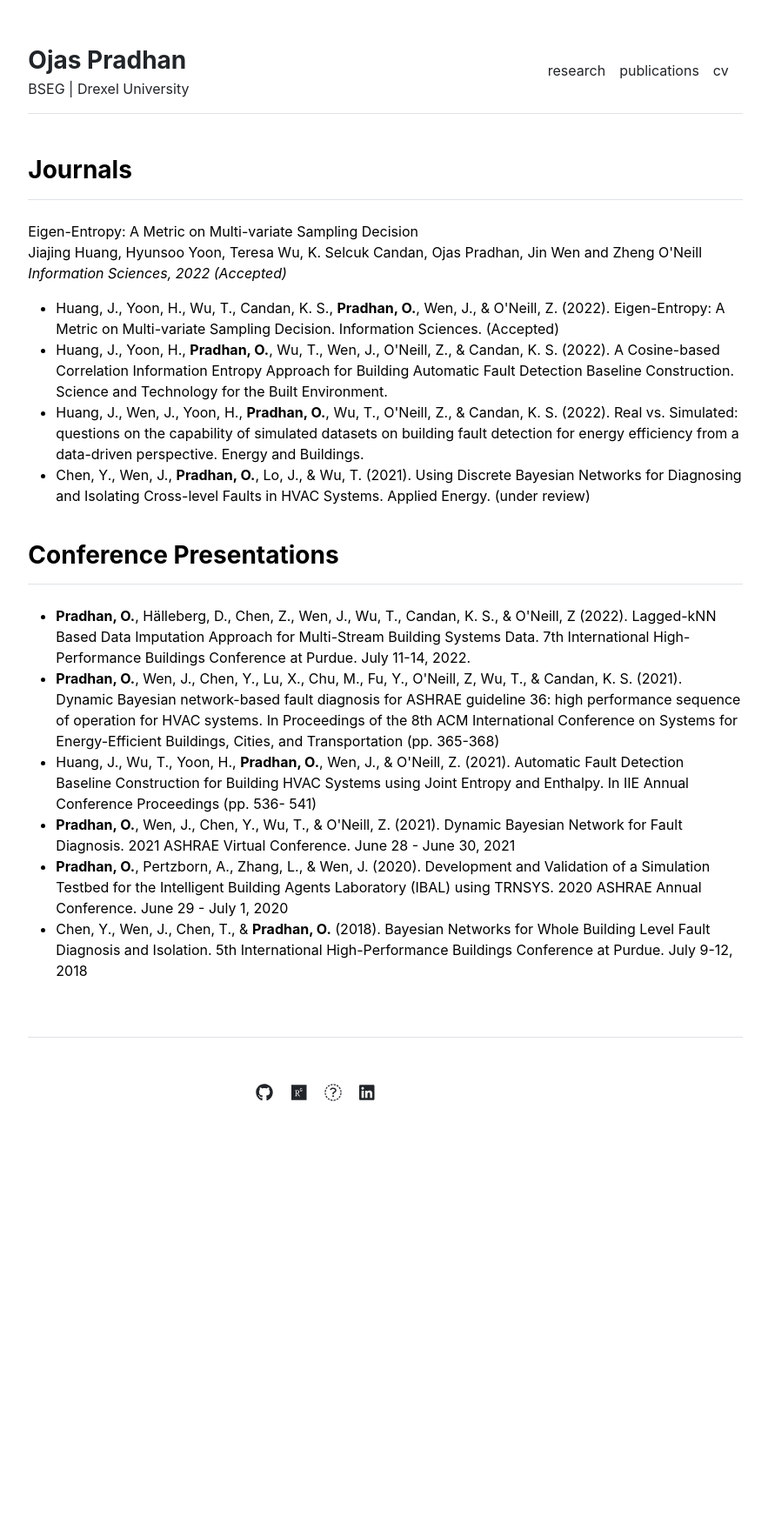
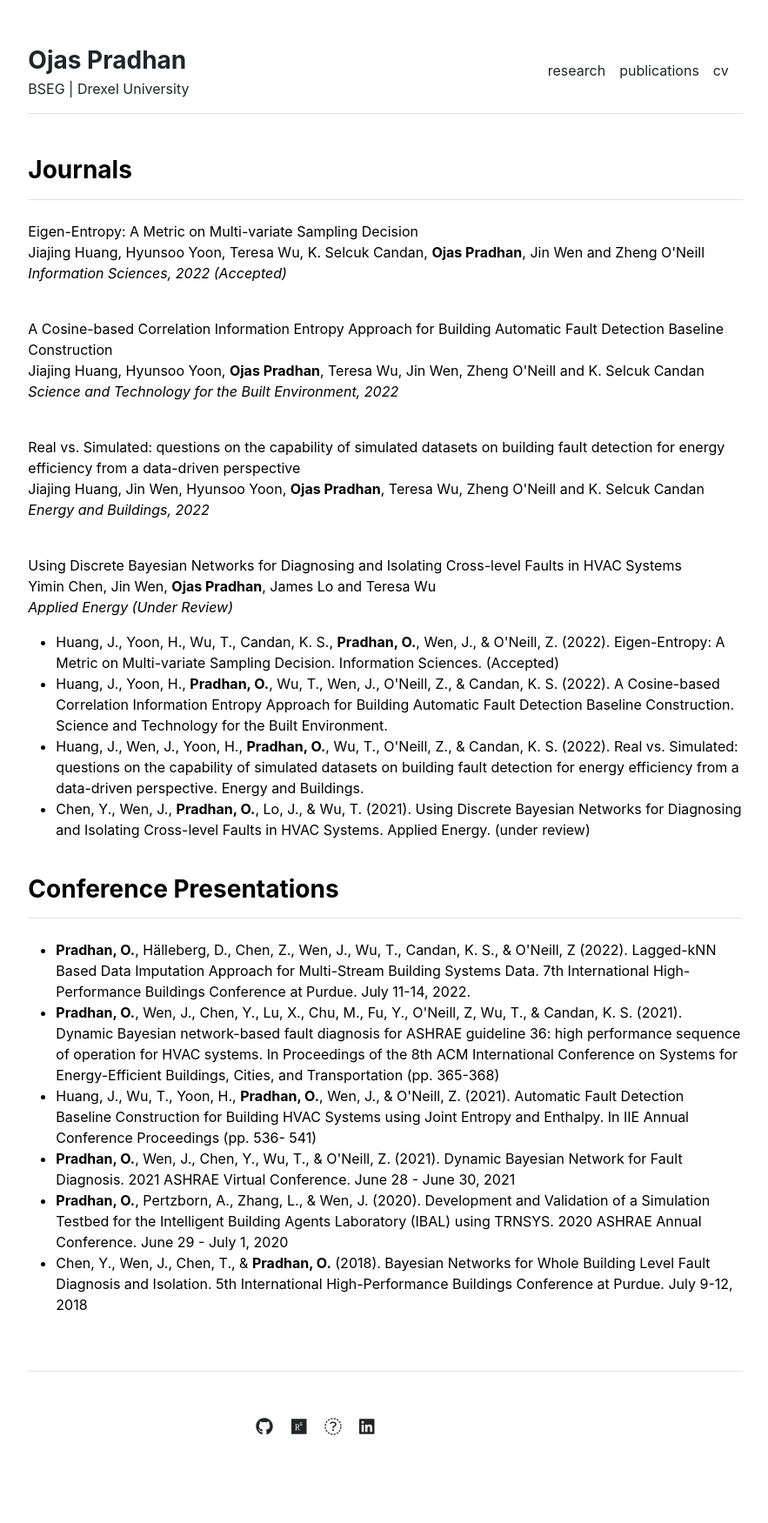
Before and after one commit to pradhanojas/pradhanojas.github.io, a Jekyll site: the page built from publications.md, in a window 1280 px wide. Shown: the whole page at 87% size, without its empty margins (197-1080 px from the left). Built offline with Jekyll 4.4.1, drawn with Linux system fonts in a browser that asks for light colours; before the commit the page ends 1367 px from its top, so only the background shows below that.

Commit message:
Update publications.html

```diff
--- a/_includes/publications.html
+++ b/_includes/publications.html
@@ -3,8 +3,23 @@
     <h3 class="fw-bold border-bottom pb-3 mb-0"> Journals </h3>
     <br>
     <p>Eigen-Entropy: A Metric on Multi-variate Sampling Decision
-    <br>Jiajing Huang, Hyunsoo Yoon, Teresa Wu, K. Selcuk Candan, Ojas Pradhan, Jin Wen and Zheng O'Neill
+    <br>Jiajing Huang, Hyunsoo Yoon, Teresa Wu, K. Selcuk Candan, <b>Ojas Pradhan</b>, Jin Wen and Zheng O'Neill
     <br><em>Information Sciences, 2022 (Accepted)</em></p>
+
+    <br>
+    <p>A Cosine-based Correlation Information Entropy Approach for Building Automatic Fault Detection Baseline Construction
+    <br>Jiajing Huang, Hyunsoo Yoon, <b>Ojas Pradhan</b>, Teresa Wu, Jin Wen, Zheng O'Neill and K. Selcuk Candan
+    <br><em>Science and Technology for the Built Environment, 2022</em></p>
+
+    <br>
+    <p>Real vs. Simulated: questions on the capability of simulated datasets on building fault detection for energy efficiency from a data-driven perspective
+    <br>Jiajing Huang, Jin Wen, Hyunsoo Yoon, <b>Ojas Pradhan</b>, Teresa Wu, Zheng O'Neill and K. Selcuk Candan
+    <br><em>Energy and Buildings, 2022</em></p>
+
+    <br>
+    <p>Using Discrete Bayesian Networks for Diagnosing and Isolating Cross-level Faults in HVAC Systems
+    <br>Yimin Chen, Jin Wen, <b>Ojas Pradhan</b>, James Lo and Teresa Wu
+    <br><em>Applied Energy (Under Review)</em></p>
 
     <ul>
       <li>
```
